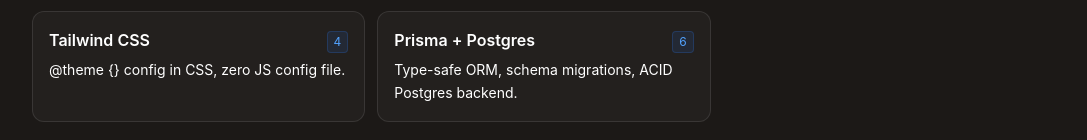
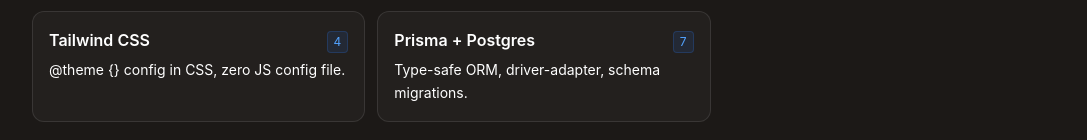
Before and after one commit to christopherrobin/Christophers-Next-Template, a Next.js app: page / in a window 1280 px wide. Shown: the part 812-952 px from the top of the page, without its empty margins (96-1183 px from the left). Built offline with nearby package versions, Linux system fonts and the light colour scheme.

Commit message:
docs: bump Prisma 6 → 7 references in TW (README, CLAUDE.md, CLAUDE.local.md, landing page)

```diff
--- a/src/app/page.tsx
+++ b/src/app/page.tsx
@@ -85,11 +85,11 @@
   },
   {
     name: 'Prisma + Postgres',
-    version: '6',
+    version: '7',
     badge:
-      'https://img.shields.io/badge/Prisma-6-2D3748?style=for-the-badge&logo=prisma&logoColor=white',
+      'https://img.shields.io/badge/Prisma-7-2D3748?style=for-the-badge&logo=prisma&logoColor=white',
     url: 'https://www.prisma.io/',
-    blurb: 'Type-safe ORM, schema migrations, ACID Postgres backend.'
+    blurb: 'Type-safe ORM, driver-adapter, schema migrations.'
   }
 ]
 
```
Also changed, not shown: 2 other files (tests, documents, lock files or other folders).
